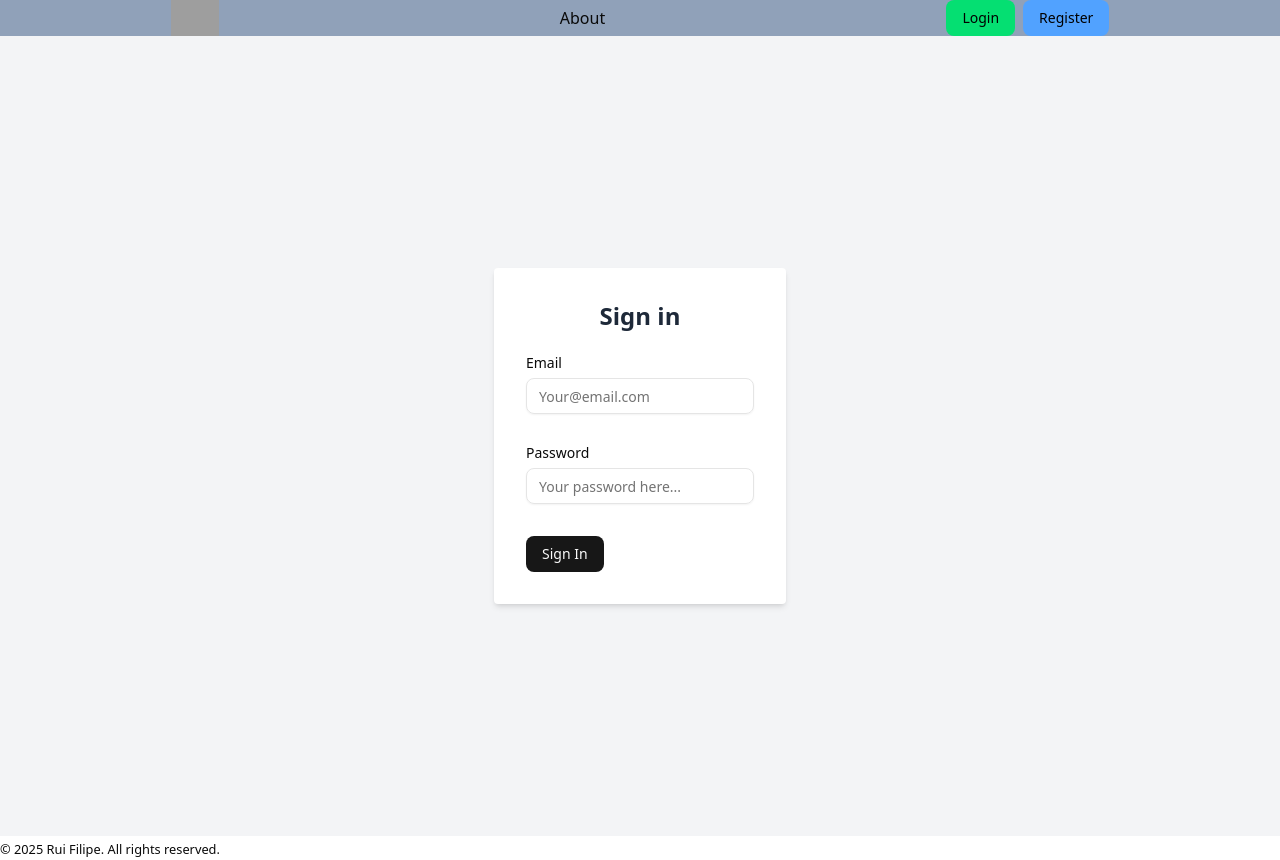
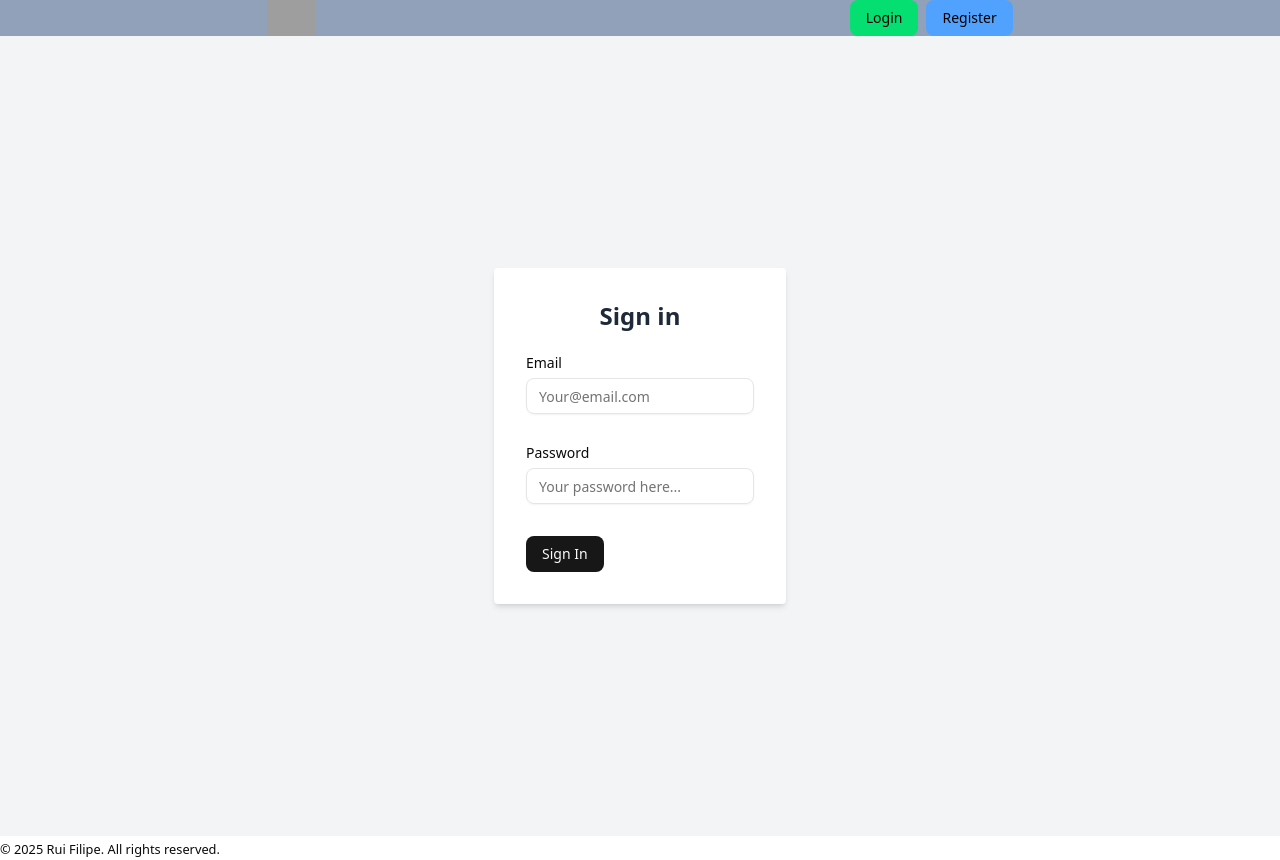
Before and after one commit to RuiMNFilipe/kanban_board, a Next.js app: page /login in a window 1280 px wide. Built offline with nearby package versions, Linux system fonts and the light colour scheme; no server answers; grey boxes are pictures that could not be loaded.

Commit message:
remove about route

```diff
--- a/components/custom/Navbar.tsx
+++ b/components/custom/Navbar.tsx
@@ -30,9 +30,6 @@ export default function Navbar({ session }: NavbarProps) {
             alt="logo"
           />
         </Link>
-      </div>
-      <div className="nav-items">
-        <Link href={"/about"}>About</Link>
       </div>
       <div className="user">
         {session?.user ? (
--- a/middleware.ts
+++ b/middleware.ts
@@ -6,7 +6,7 @@ export async function middleware(request: NextRequest) {
   const isAuthenticated = !!session;
 
   const path = request.nextUrl.pathname;
-  const publicRoutes = ["/", "/login", "/register", "/about"];
+  const publicRoutes = ["/", "/login", "/register"];
 
   if (isAuthenticated && path === "/")
     return NextResponse.redirect(new URL("/boards", request.url));
```
